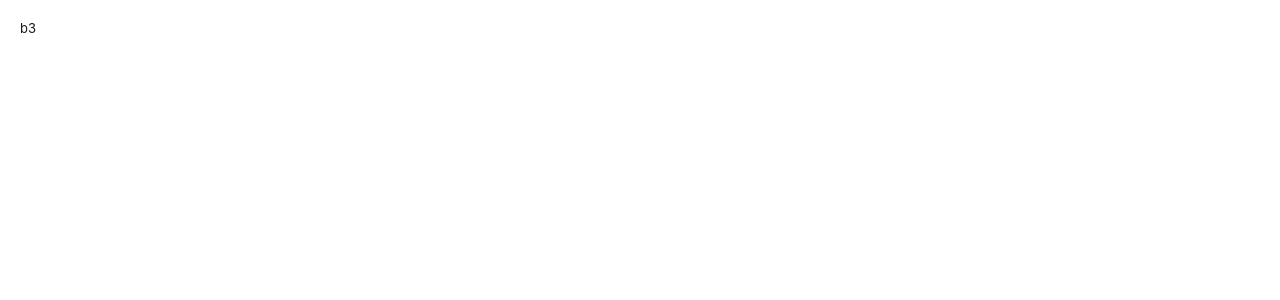
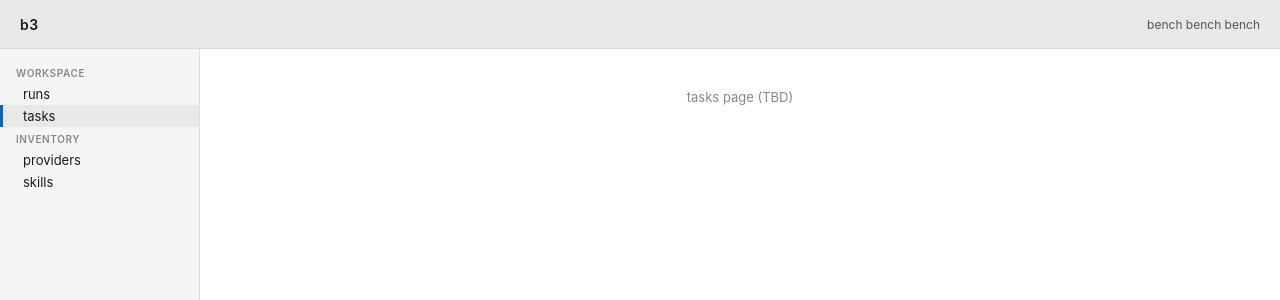
Before and after one commit to tylerho5/b3, a React (Vite) app in the folder ui/: page /tasks in a window 1280 px wide. Shown: the top 300 px of the page. Built offline with nearby package versions, Linux system fonts and the light colour scheme.

Commit message:
feat(ui): app shell + nav rail + routing

```diff
--- a/ui/src/App.tsx
+++ b/ui/src/App.tsx
@@ -1 +1,23 @@
-export const App = () => <main style={{ padding: 20 }}>b3</main>;
+import { BrowserRouter, Navigate, Route, Routes } from "react-router-dom";
+import { Shell } from "./components/Shell";
+import { Tasks } from "./pages/Tasks";
+import { Runs } from "./pages/Runs";
+import { Providers } from "./pages/Providers";
+import { Skills } from "./pages/Skills";
+import "./styles/shell.css";
+
+export function App() {
+  return (
+    <BrowserRouter>
+      <Shell>
+        <Routes>
+          <Route path="/" element={<Navigate to="/runs" replace />} />
+          <Route path="/runs" element={<Runs />} />
+          <Route path="/tasks" element={<Tasks />} />
+          <Route path="/providers" element={<Providers />} />
+          <Route path="/skills" element={<Skills />} />
+        </Routes>
+      </Shell>
+    </BrowserRouter>
+  );
+}
--- /dev/null
+++ b/ui/src/components/NavRail.tsx
@@ -0,0 +1,22 @@
+import { NavLink } from "react-router-dom";
+
+export function NavRail() {
+  return (
+    <nav className="nav-rail">
+      <div className="nav-section">Workspace</div>
+      <NavLink to="/runs" className="sb-item">
+        runs
+      </NavLink>
+      <NavLink to="/tasks" className="sb-item">
+        tasks
+      </NavLink>
+      <div className="nav-section">Inventory</div>
+      <NavLink to="/providers" className="sb-item">
+        providers
+      </NavLink>
+      <NavLink to="/skills" className="sb-item">
+        skills
+      </NavLink>
+    </nav>
+  );
+}
--- /dev/null
+++ b/ui/src/components/Shell.tsx
@@ -0,0 +1,17 @@
+import type { ReactNode } from "react";
+import { NavRail } from "./NavRail";
+
+export function Shell({ children }: { children: ReactNode }) {
+  return (
+    <div className="app">
+      <header className="app-header">
+        <span className="wordmark">b3</span>
+        <span className="header-status">bench bench bench</span>
+      </header>
+      <div className="app-body">
+        <NavRail />
+        <main className="app-main">{children}</main>
+      </div>
+    </div>
+  );
+}
--- /dev/null
+++ b/ui/src/pages/Providers.tsx
@@ -0,0 +1,3 @@
+export function Providers() {
+  return <div className="placeholder">providers page (TBD)</div>;
+}
--- /dev/null
+++ b/ui/src/pages/Runs.tsx
@@ -0,0 +1,3 @@
+export function Runs() {
+  return <div className="placeholder">runs page (TBD)</div>;
+}
--- /dev/null
+++ b/ui/src/pages/Skills.tsx
@@ -0,0 +1,3 @@
+export function Skills() {
+  return <div className="placeholder">skills page (TBD)</div>;
+}
--- /dev/null
+++ b/ui/src/pages/Tasks.tsx
@@ -0,0 +1,3 @@
+export function Tasks() {
+  return <div className="placeholder">tasks page (TBD)</div>;
+}
--- /dev/null
+++ b/ui/src/styles/shell.css
@@ -0,0 +1,155 @@
+.app {
+  display: flex;
+  flex-direction: column;
+  height: 100vh;
+  overflow: hidden;
+}
+
+.app-header {
+  display: flex;
+  align-items: center;
+  gap: 16px;
+  padding: 12px 20px;
+  height: 49px;
+  background: var(--bg-tertiary);
+  border-bottom: 1px solid var(--border);
+  flex-shrink: 0;
+}
+
+.app-header .wordmark {
+  font-weight: 600;
+  font-size: 14px;
+  letter-spacing: 0.5px;
+}
+
+.app-header .header-status {
+  margin-left: auto;
+  display: flex;
+  align-items: center;
+  gap: 12px;
+  font-size: 12px;
+  color: var(--text-secondary);
+}
+
+.app-body {
+  display: grid;
+  grid-template-columns: 200px 1fr;
+  height: calc(100vh - 49px);
+  overflow: hidden;
+}
+
+.nav-rail {
+  background: var(--bg-secondary);
+  border-right: 1px solid var(--border);
+  padding: 12px 0;
+  overflow-y: auto;
+}
+
+.nav-section {
+  padding: 6px 16px 4px;
+  font-size: 10px;
+  font-weight: 600;
+  letter-spacing: 0.6px;
+  color: var(--text-muted);
+  text-transform: uppercase;
+}
+
+.sb-item {
+  padding: 3px 12px 3px 20px;
+  font-size: 13px;
+  color: var(--text-primary);
+  border-left: 3px solid transparent;
+  white-space: nowrap;
+  overflow: hidden;
+  text-overflow: ellipsis;
+  cursor: pointer;
+  text-decoration: none;
+  display: block;
+}
+.sb-item:hover {
+  background: var(--bg-tertiary);
+}
+.sb-item.active {
+  background: var(--bg-tertiary);
+  border-left-color: var(--accent);
+}
+
+.app-main {
+  overflow-y: auto;
+  background: var(--bg-primary);
+}
+
+.placeholder {
+  padding: 40px 20px;
+  text-align: center;
+  color: var(--text-muted);
+}
+
+button.primary {
+  background: var(--accent);
+  color: #fff;
+  border: none;
+  padding: 4px 10px;
+  font-size: 12px;
+  border-radius: 6px;
+  cursor: pointer;
+}
+button.primary:hover {
+  background: var(--accent-hover);
+}
+button.secondary {
+  background: var(--bg-secondary);
+  border: 1px solid var(--border);
+  color: var(--text-secondary);
+  padding: 4px 10px;
+  font-size: 13px;
+  border-radius: 6px;
+  cursor: pointer;
+}
+button.secondary:hover {
+  background: var(--bg-primary);
+  color: var(--text-primary);
+}
+button.danger {
+  background: none;
+  border: none;
+  color: var(--text-muted);
+  cursor: pointer;
+}
+button.danger:hover {
+  color: var(--error);
+}
+
+input[type="text"],
+input[type="number"],
+textarea,
+select {
+  background: var(--bg-secondary);
+  border: 1px solid var(--border);
+  border-radius: 6px;
+  padding: 6px 10px;
+  font-size: 13px;
+  font-family: var(--font-sans);
+  color: var(--text-primary);
+}
+input:focus,
+textarea:focus,
+select:focus {
+  border-color: var(--accent);
+  outline: none;
+}
+textarea {
+  font-family: var(--font-mono);
+  resize: vertical;
+}
+
+::-webkit-scrollbar {
+  width: 8px;
+}
+::-webkit-scrollbar-track {
+  background: var(--bg-tertiary);
+}
+::-webkit-scrollbar-thumb {
+  background: var(--border);
+  border-radius: 4px;
+}
```
